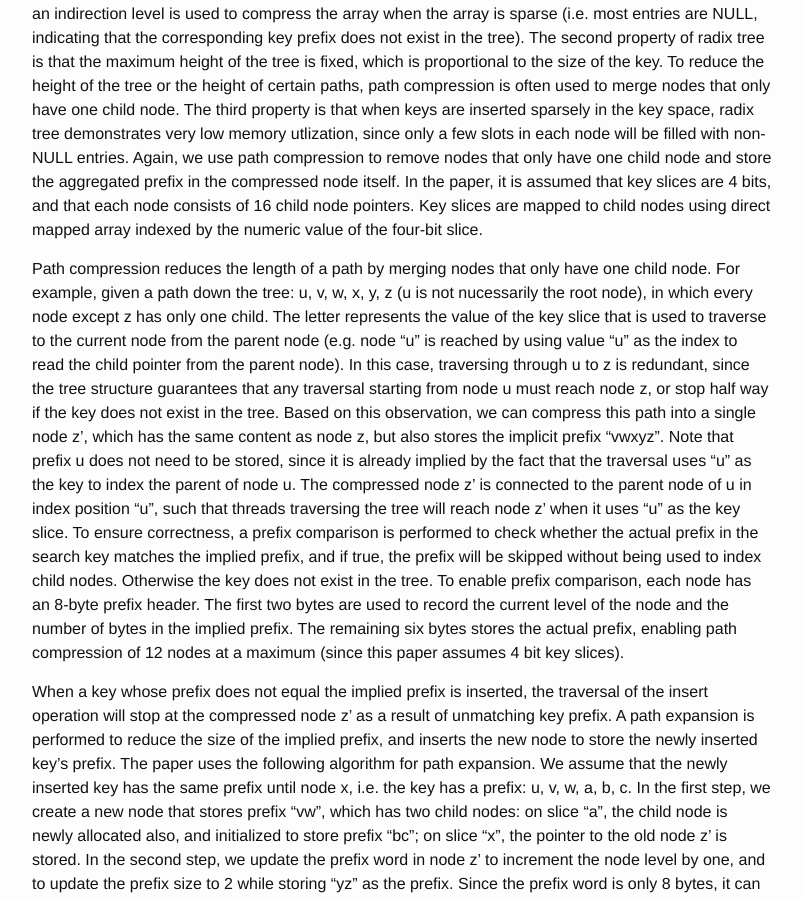
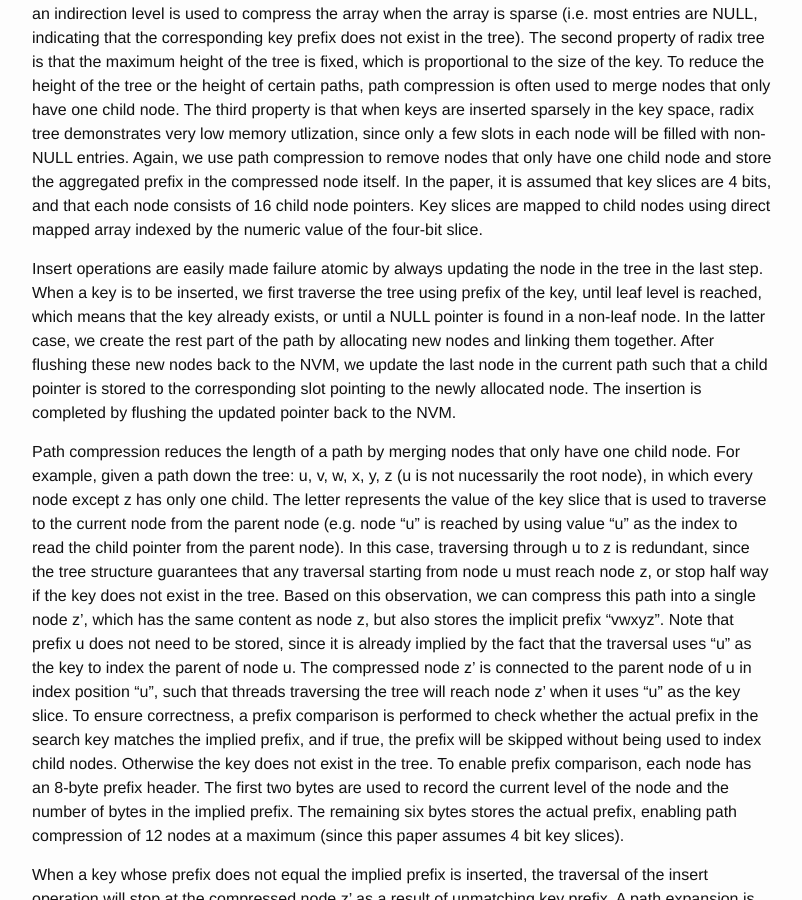
Before and after one commit to wangziqi2013/wangziqi2013.github.io, a Jekyll site: the page built from _posts/2019-11-29-wort.markdown, in a window 1280 px wide and 900 px high, scrolled down 1009 px. Shown: the whole window, without its empty margins (238-1040 px from the left). Built offline with Jekyll 4.4.1, drawn with Linux system fonts in a browser that asks for light colours.

Commit message:
Adding insertion

```diff
--- a/_posts/2019-11-29-wort.markdown
+++ b/_posts/2019-11-29-wort.markdown
@@ -42,6 +42,13 @@ prefix in the compressed node itself. In the paper, it is assumed that key slice
 of 16 child node pointers. Key slices are mapped to child nodes using direct mapped array indexed by the numeric value of
 the four-bit slice.
 
+Insert operations are easily made failure atomic by always updating the node in the tree in the last step. When a key is
+to be inserted, we first traverse the tree using prefix of the key, until leaf level is reached, which means that the
+key already exists, or until a NULL pointer is found in a non-leaf node. In the latter case, we create the rest part of
+the path by allocating new nodes and linking them together. After flushing these new nodes back to the NVM, we update
+the last node in the current path such that a child pointer is stored to the corresponding slot pointing to the newly
+allocated node. The insertion is completed by flushing the updated pointer back to the NVM.
+
 Path compression reduces the length of a path by merging nodes that only have one child node. For example, given a path
 down the tree: u, v, w, x, y, z (u is not nucessarily the root node), in which every node except z has only one child.
 The letter represents the value of the key slice that is used to traverse to the current node from the parent node
```
